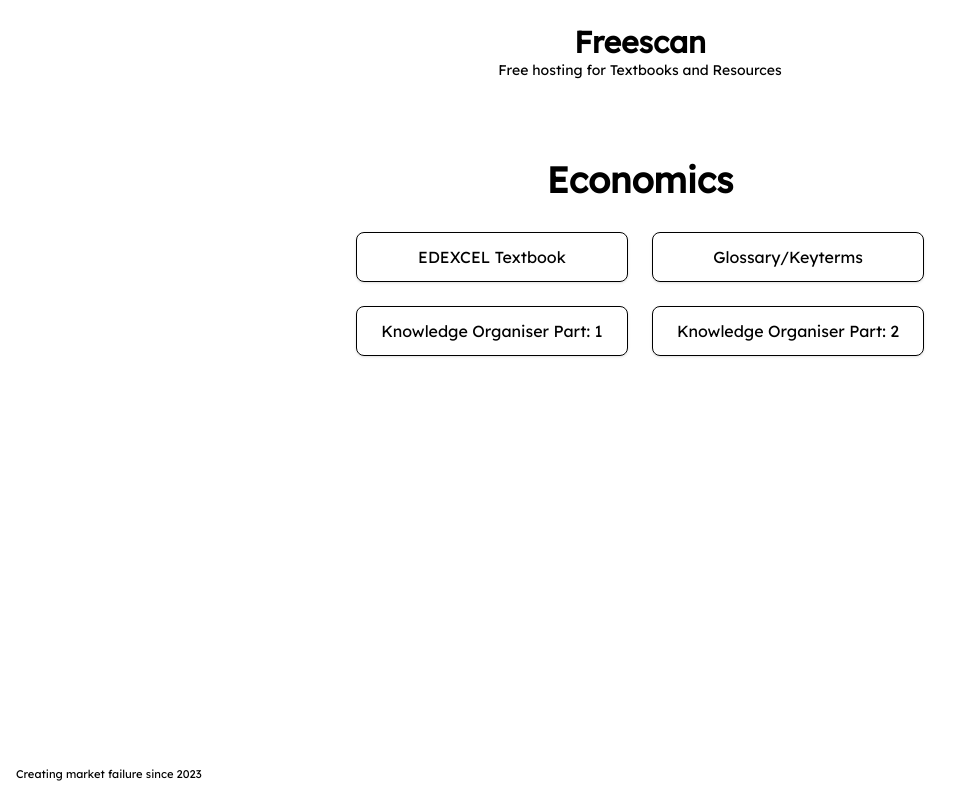
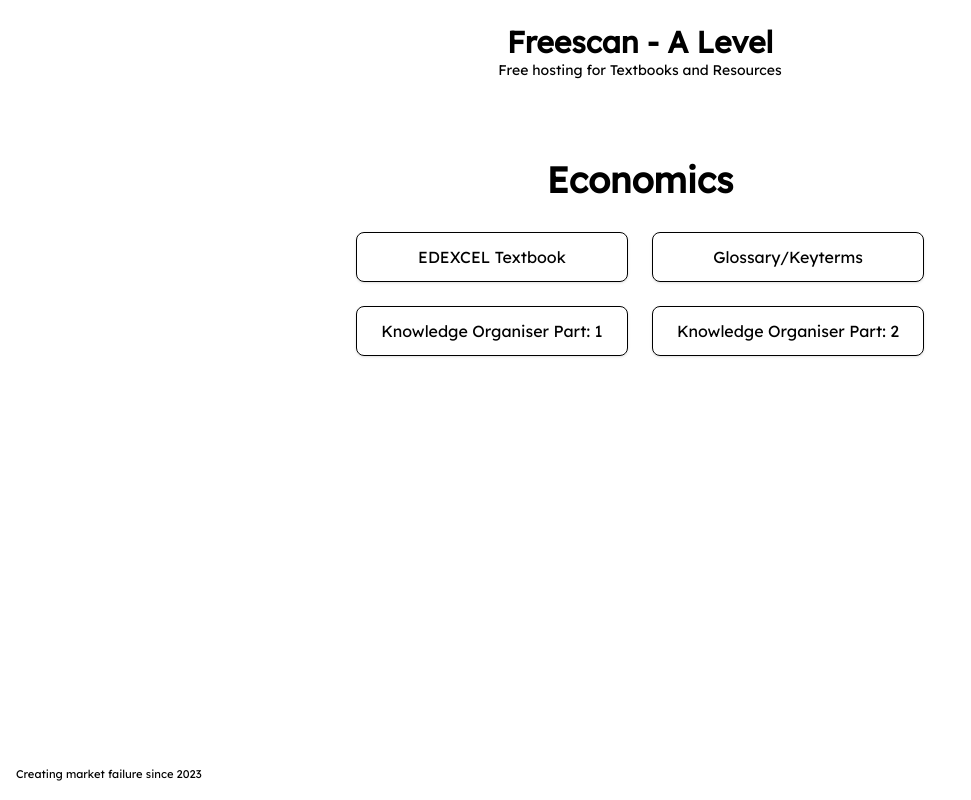
Before and after one commit to Whatever-Green/free-scan, a plain HTML site: page A-Levels/Economics/economics.html in a window 1280 px wide. Shown: the whole page, without its empty margins (0-971 px from the left). Drawn offline with nearby package versions, Linux system fonts and the light colour scheme.

Commit message:
Update economics.html
Updated the heading text

```diff
--- a/A-Levels/Economics/economics.html
+++ b/A-Levels/Economics/economics.html
@@ -17,7 +17,7 @@
   <!-- Header (Logo at the top) -->
   <div class="absolute top-6 left-1/2 transform -translate-x-1/2 text-center">
     <a href="../../../A-Level.html" class="hover:underline">
-      <h1 class="text-3xl font-bold">Freescan</h1>
+      <h1 class="text-3xl font-bold">Freescan - A Level</h1>
     </a>
     <p class="text-sm">Free hosting for Textbooks and Resources</p>
   </div>
```
